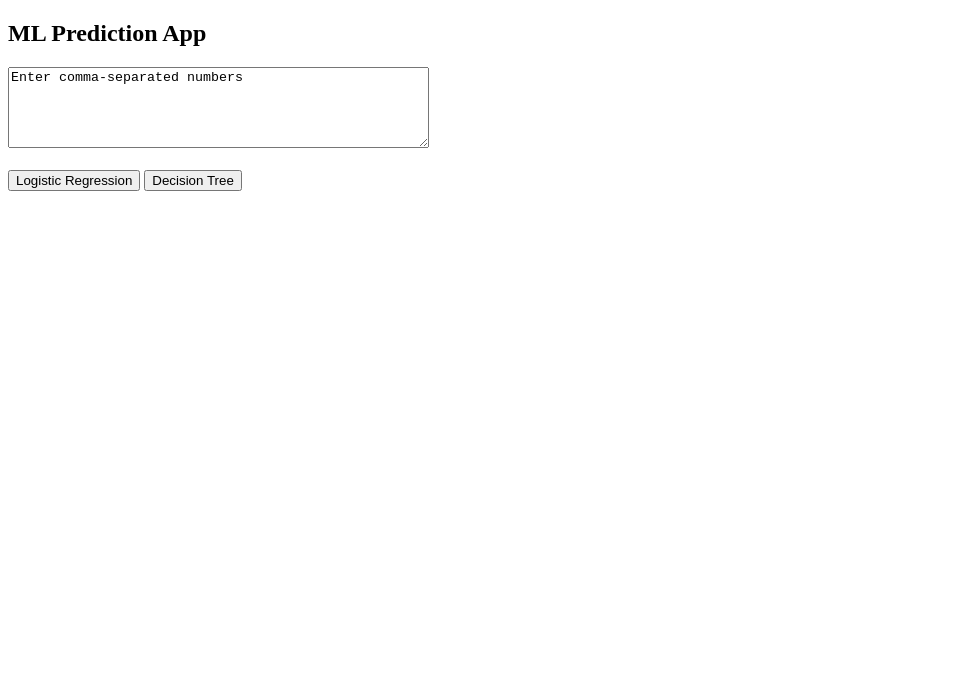
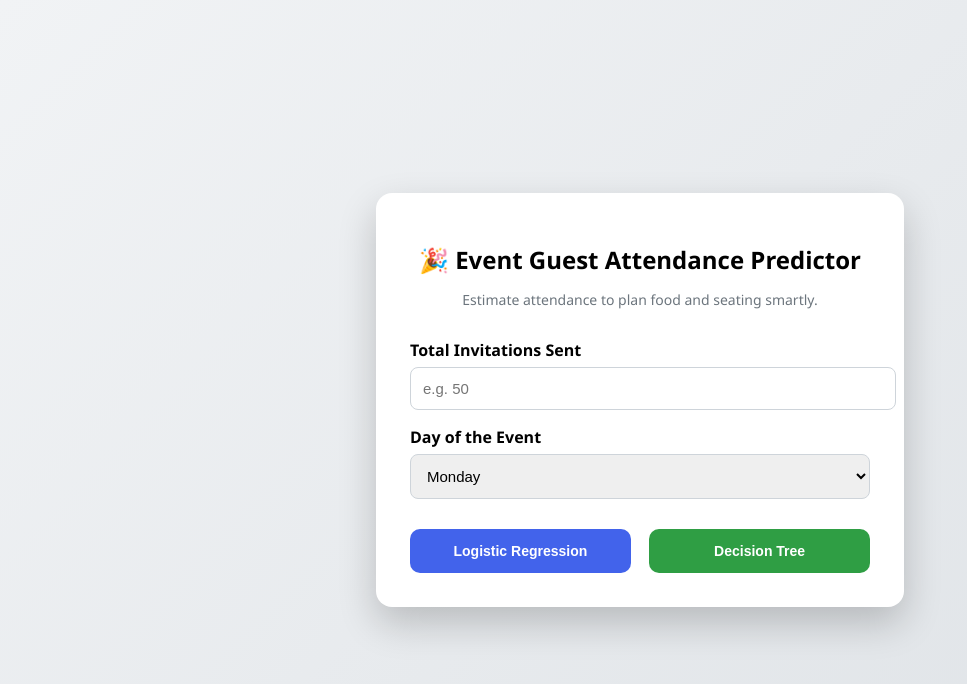
Before and after one commit to abdulkerimN/ml-api, a plain HTML site: page frontend/index.html in a window 1280 px wide. Shown: the whole page, without its empty margins (0-967 px from the left). Drawn offline with Linux system fonts and the light colour scheme.

Commit message:
Fix frontend to send JSON, cast prediction to Number, update day dropdown and result display

```diff
--- a/frontend/index.html
+++ b/frontend/index.html
@@ -1,39 +1,195 @@
 <!DOCTYPE html>
-<html>
+<html lang="en">
 
 <head>
+    <meta charset="UTF-8" />
     <title>Event Guest Attendance Predictor</title>
+
+    <style>
+        body {
+            font-family: "Segoe UI", Tahoma, sans-serif;
+            background: linear-gradient(135deg, #f1f3f5, #dee2e6);
+            display: flex;
+            justify-content: center;
+            align-items: center;
+            height: 100vh;
+            margin: 0;
+        }
+
+        .card {
+            background: #ffffff;
+            width: 460px;
+            padding: 34px;
+            border-radius: 16px;
+            box-shadow: 0 16px 38px rgba(0, 0, 0, 0.2);
+        }
+
+        h1 {
+            text-align: center;
+            font-size: 24px;
+            margin-bottom: 10px;
+        }
+
+        .subtitle {
+            text-align: center;
+            font-size: 14px;
+            color: #6c757d;
+            margin-bottom: 30px;
+        }
+
+        label {
+            font-weight: 600;
+            display: block;
+            margin-top: 16px;
+            margin-bottom: 6px;
+        }
+
+        input,
+        select {
+            width: 100%;
+            padding: 12px;
+            border-radius: 8px;
+            border: 1px solid #ced4da;
+            font-size: 15px;
+        }
+
+        .buttons {
+            display: flex;
+            justify-content: space-between;
+            margin-top: 30px;
+        }
+
+        button {
+            width: 48%;
+            padding: 14px;
+            font-size: 14px;
+            font-weight: 600;
+            border: none;
+            border-radius: 10px;
+            cursor: pointer;
+            transition: transform 0.2s, box-shadow 0.2s;
+        }
+
+        button:hover {
+            transform: translateY(-2px);
+            box-shadow: 0 7px 18px rgba(0, 0, 0, 0.15);
+        }
+
+        .logistic {
+            background-color: #4263eb;
+            color: white;
+        }
+
+        .tree {
+            background-color: #2f9e44;
+            color: white;
+        }
+
+        .result {
+            margin-top: 28px;
+            padding: 18px;
+            background: #f8f9fa;
+            border-radius: 10px;
+            text-align: center;
+            font-size: 15px;
+            font-weight: 500;
+            display: none;
+        }
+    </style>
 </head>
 
 <body>
-    <h2>ML Prediction App</h2>
+    <div class="card">
+        <h1>🎉 Event Guest Attendance Predictor</h1>
+        <p class="subtitle">
+            Estimate attendance to plan food and seating smartly.
+        </p>
 
-    <textarea id="features" rows="5" cols="50">
-Enter comma-separated numbers
-</textarea><br><br>
+        <label>Total Invitations Sent</label>
+        <input type="number" id="invitations" placeholder="e.g. 50" />
 
-    <button onclick="predict('logistic')">Logistic Regression</button>
-    <button onclick="predict('tree')">Decision Tree</button>
+        <label>Day of the Event</label>
+        <select id="day">
+      <option>Monday</option>
+      <option>Tuesday</option>
+      <option>Wednesday</option>
+      <option>Thursday</option>
+      <option>Friday</option>
+      <option>Saturday</option>
+      <option>Sunday</option>
+    </select>
 
-    <p id="result"></p>
+        <div class="buttons">
+            <button class="logistic" onclick="predict('logistic')">
+        Logistic Regression
+      </button>
+            <button class="tree" onclick="predict('tree')">
+        Decision Tree
+      </button>
+        </div>
+
+        <div id="result" class="result"></div>
+    </div>
 
     <script>
+        // Change this AFTER deployment
+        const API_BASE_URL = "http://127.0.0.1:8000";
+
+        function isWeekend(day) {
+            return (day === "Saturday" || day === "Sunday") ? 1 : 0;
+        }
+
         async function predict(model) {
-            const features = document.getElementById("features").value
-                .split(",")
-                .map(Number);
+            const invitationsInput = document.getElementById("invitations").value;
+            const invitations = Number(invitationsInput);
+            const day = document.getElementById("day").value;
 
-            const res = await fetch(`http://127.0.0.1:8000/predict/${model}`, {
-                method: "POST",
-                headers: {
-                    "Content-Type": "application/json"
-                },
-                body: JSON.stringify(features)
-            });
+            if (isNaN(invitations) || invitations <= 0) {
+                alert("Please enter a valid number of invitations.");
+                return;
+            }
 
-            const data = await res.json();
-            document.getElementById("result").innerText =
-                "Prediction: " + data.prediction;
+            const payload = {
+                invitations: invitations,
+                is_weekend: isWeekend(day)
+            };
+
+            try {
+                const response = await fetch(
+                    `${API_BASE_URL}/predict/${model}`, {
+                        method: "POST",
+                        headers: {
+                            "Content-Type": "application/json"
+                        },
+                        body: JSON.stringify(payload)
+                    }
+                );
+
+                const data = await response.json();
+                console.log("API response:", data); // debug-safe
+
+                const estimated = Number(data.prediction);
+
+                if (isNaN(estimated)) {
+                    alert("Invalid prediction received from server.");
+                    return;
+                }
+
+                const min = Math.max(0, estimated - 2);
+                const max = estimated + 2;
+                const recommended = Math.ceil(max * 1.1);
+
+                const resultDiv = document.getElementById("result");
+                resultDiv.style.display = "block";
+                resultDiv.innerHTML = `
+          <strong>Estimated Attendance:</strong>
+          ${min}–${max} people<br><br>
+          <strong>We recommend catering for:</strong>
+          ${recommended}
+        `;
+            } catch (error) {
+                alert("Error connecting to prediction service.");
+            }
         }
     </script>
 </body>
```
